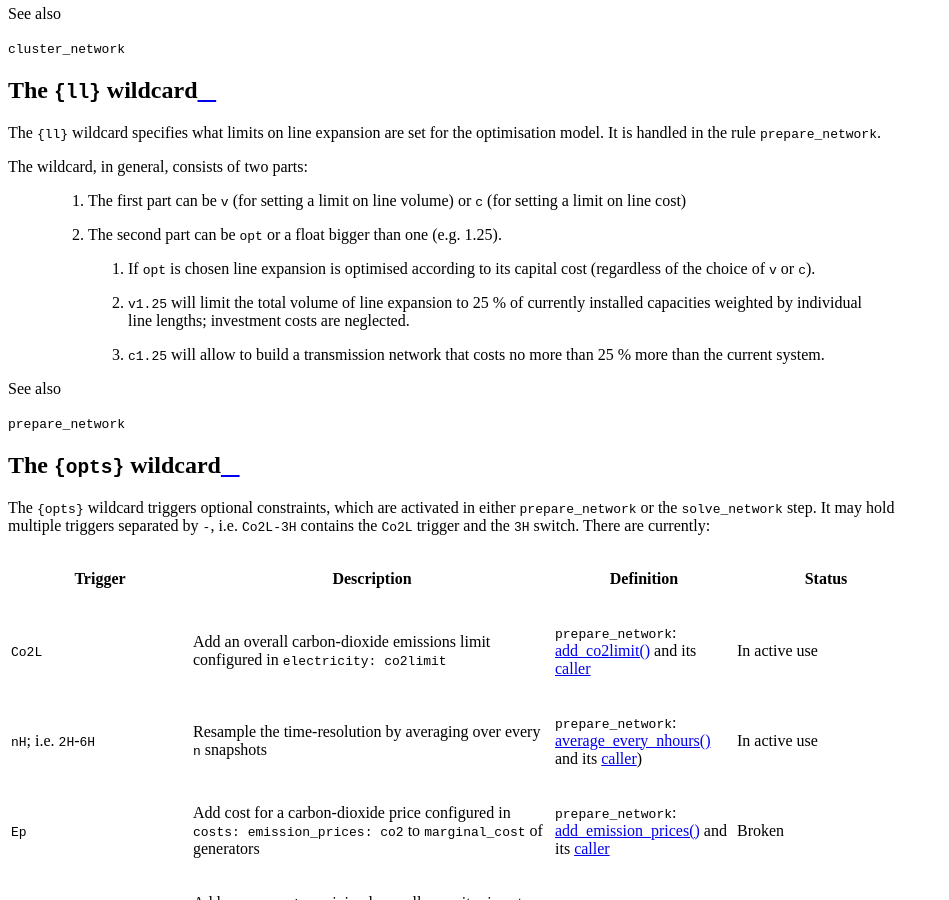
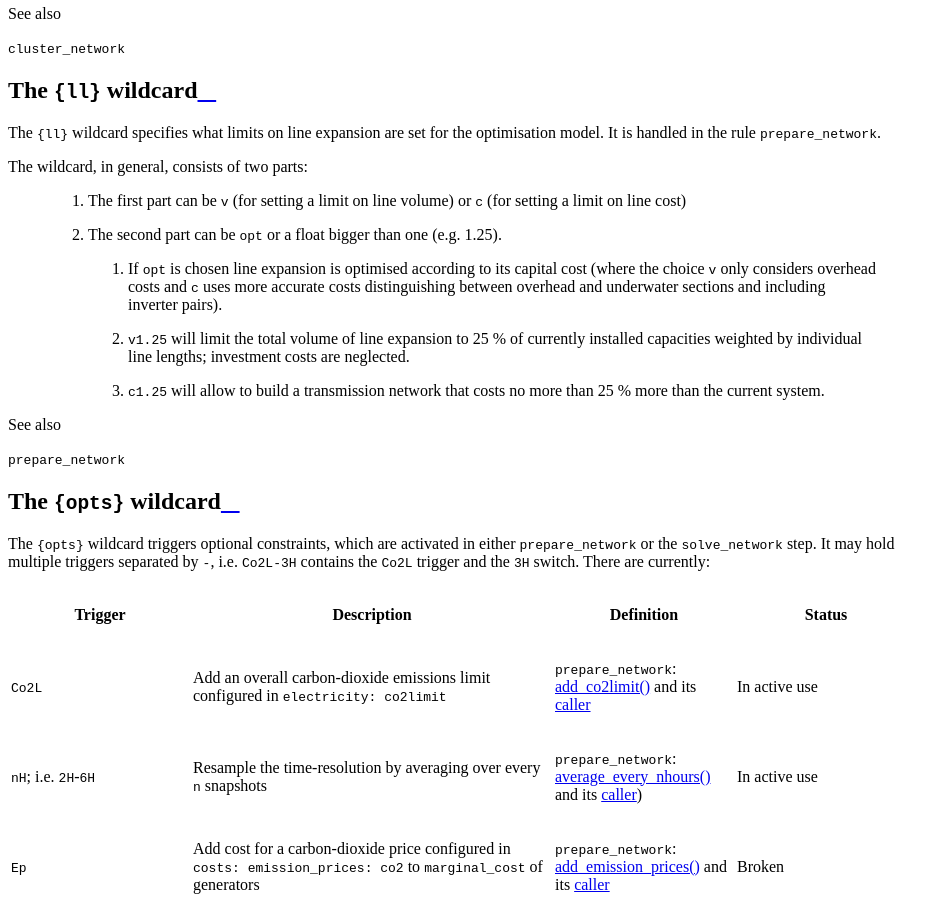
Before and after one commit to PyPSA/PyPSA, a Sphinx documentation site: the page built from doc/wildcards.rst, in a window 1280 px wide and 900 px high, scrolled down 1388 px. Shown: the whole window, without its empty margins (0-949 px from the left). Built offline with Sphinx 7.4.7 and the Read the Docs theme 2.0.0, drawn with Linux system fonts in a browser that asks for light colours.

Commit message:
correct vopt/copt difference

```diff
--- a/doc/wildcards.rst
+++ b/doc/wildcards.rst
@@ -73,7 +73,9 @@ The wildcard, in general, consists of two parts:
 
        (a) If ``opt`` is chosen line expansion is optimised
            according to its capital cost
-           (regardless of the choice of ``v`` or ``c``).
+           (where the choice ``v`` only considers overhead costs and
+           ``c`` uses more accurate costs distinguishing between
+           overhead and underwater sections and including inverter pairs).
 
        (b) ``v1.25`` will limit the total volume of line expansion
            to 25 % of currently installed capacities weighted by
```
